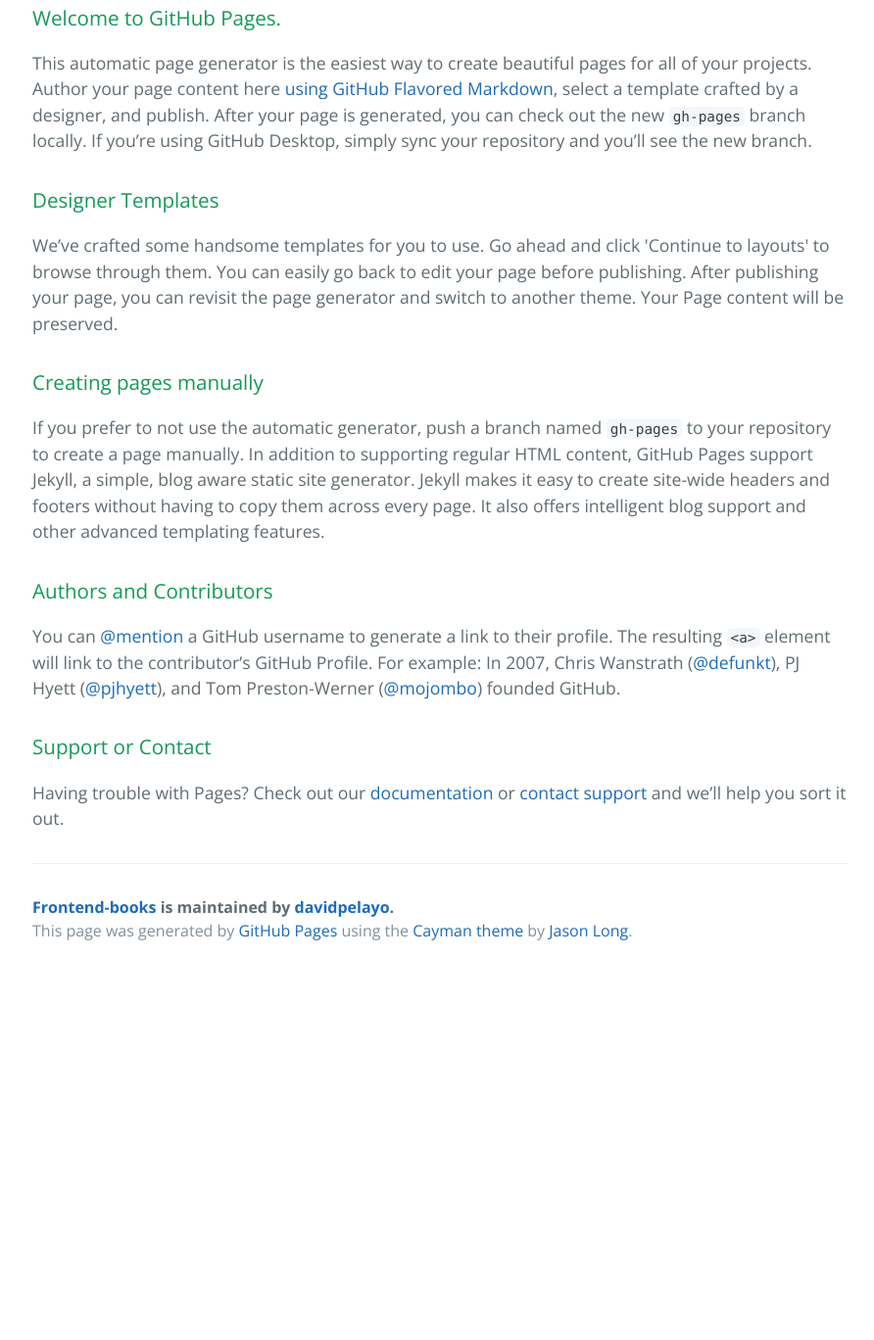
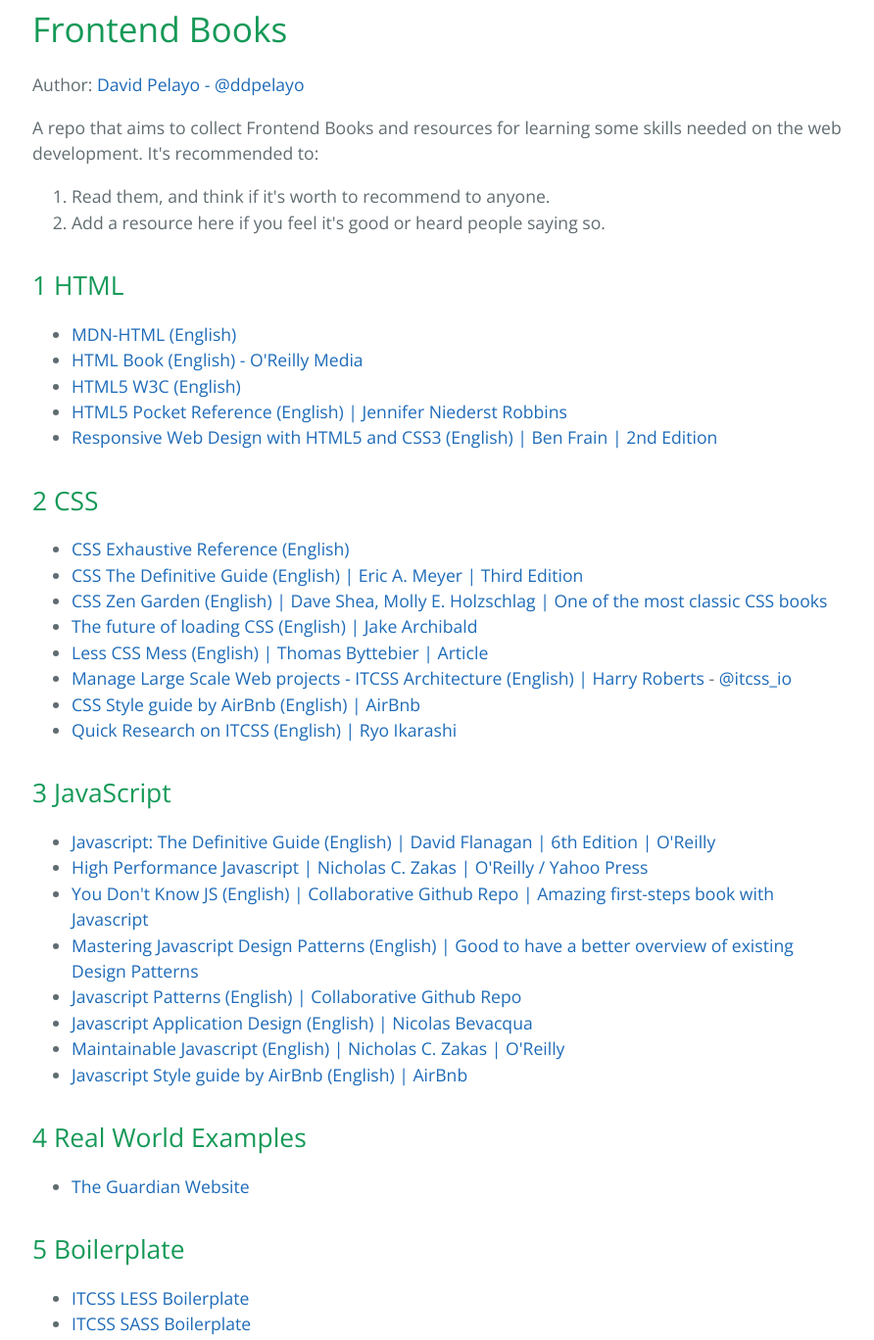
Before and after one commit to trixter5/frontend-books, a plain HTML site: page index.html in a window 1280 px wide. Shown: the part 412-1780 px from the top of the page at 98% size, without its empty margins (191-1083 px from the left). Before the commit the page ends 1406 px from the top, so only its background shows below. Drawn offline with nearby package versions, Linux system fonts and the light colour scheme.

```diff
--- a/index.html
+++ b/index.html
@@ -19,30 +19,73 @@
     </section>
 
     <section class="main-content">
-      <h3>
-<a id="welcome-to-github-pages" class="anchor" href="#welcome-to-github-pages" aria-hidden="true"><span aria-hidden="true" class="octicon octicon-link"></span></a>Welcome to GitHub Pages.</h3>
+      <h1>
+<a id="frontend-books" class="anchor" href="#frontend-books" aria-hidden="true"><span aria-hidden="true" class="octicon octicon-link"></span></a>Frontend Books</h1>
 
-<p>This automatic page generator is the easiest way to create beautiful pages for all of your projects. Author your page content here <a href="https://guides.github.com/features/mastering-markdown/">using GitHub Flavored Markdown</a>, select a template crafted by a designer, and publish. After your page is generated, you can check out the new <code>gh-pages</code> branch locally. If you’re using GitHub Desktop, simply sync your repository and you’ll see the new branch.</p>
+<p>Author: <a href="https://twitter.com/ddpelayo">David Pelayo - @ddpelayo</a></p>
 
-<h3>
-<a id="designer-templates" class="anchor" href="#designer-templates" aria-hidden="true"><span aria-hidden="true" class="octicon octicon-link"></span></a>Designer Templates</h3>
+<p>A repo that aims to collect Frontend Books and resources for learning some skills needed on the web development. It's recommended to:</p>
 
-<p>We’ve crafted some handsome templates for you to use. Go ahead and click 'Continue to layouts' to browse through them. You can easily go back to edit your page before publishing. After publishing your page, you can revisit the page generator and switch to another theme. Your Page content will be preserved.</p>
+<ol>
+<li>Read them, and think if it's worth to recommend to anyone.</li>
+<li>Add a resource here if you feel it's good or heard people saying so.</li>
+</ol>
 
-<h3>
-<a id="creating-pages-manually" class="anchor" href="#creating-pages-manually" aria-hidden="true"><span aria-hidden="true" class="octicon octicon-link"></span></a>Creating pages manually</h3>
+<h2>
+<a id="1-html" class="anchor" href="#1-html" aria-hidden="true"><span aria-hidden="true" class="octicon octicon-link"></span></a>1 HTML</h2>
 
-<p>If you prefer to not use the automatic generator, push a branch named <code>gh-pages</code> to your repository to create a page manually. In addition to supporting regular HTML content, GitHub Pages support Jekyll, a simple, blog aware static site generator. Jekyll makes it easy to create site-wide headers and footers without having to copy them across every page. It also offers intelligent blog support and other advanced templating features.</p>
+<ul>
+<li><a href="https://developer.mozilla.org/en-US/docs/Web/Guide/HTML/HTML5">MDN-HTML (English)</a></li>
+<li><a href="http://oreillymedia.github.io/HTMLBook/">HTML Book (English) - O'Reilly Media</a></li>
+<li><a href="https://www.w3.org/TR/html5/">HTML5 W3C (English)</a></li>
+<li><a href="https://www.amazon.com/HTML5-Pocket-Reference-OReilly/dp/1449363350">HTML5 Pocket Reference (English) | Jennifer Niederst Robbins</a></li>
+<li><a href="https://www.amazon.com/Responsive-Web-Design-HTML5-CSS3/dp/1784398934">Responsive Web Design with HTML5 and CSS3 (English) | Ben Frain | 2nd Edition</a></li>
+</ul>
 
-<h3>
-<a id="authors-and-contributors" class="anchor" href="#authors-and-contributors" aria-hidden="true"><span aria-hidden="true" class="octicon octicon-link"></span></a>Authors and Contributors</h3>
+<h2>
+<a id="2-css" class="anchor" href="#2-css" aria-hidden="true"><span aria-hidden="true" class="octicon octicon-link"></span></a>2 CSS</h2>
 
-<p>You can <a href="https://help.github.com/articles/basic-writing-and-formatting-syntax/#mentioning-users-and-teams" class="user-mention">@mention</a> a GitHub username to generate a link to their profile. The resulting <code>&lt;a&gt;</code> element will link to the contributor’s GitHub Profile. For example: In 2007, Chris Wanstrath (<a href="https://github.com/defunkt" class="user-mention">@defunkt</a>), PJ Hyett (<a href="https://github.com/pjhyett" class="user-mention">@pjhyett</a>), and Tom Preston-Werner (<a href="https://github.com/mojombo" class="user-mention">@mojombo</a>) founded GitHub.</p>
+<ul>
+<li><a href="https://developer.mozilla.org/en-US/docs/Web/CSS/Reference">CSS Exhaustive Reference (English)</a></li>
+<li><a href="http://meyerweb.com/eric/books/css-tdg/">CSS The Definitive Guide (English) | Eric A. Meyer | Third Edition</a></li>
+<li><a href="https://www.amazon.com/Zen-CSS-Design-Visual-Enlightenment/dp/0321303474?ie=UTF8&amp;redirect=true&amp;tag=mezzoblue-20">CSS Zen Garden (English) | Dave Shea, Molly E. Holzschlag | One of the most classic CSS books</a></li>
+<li><a href="https://jakearchibald.com/2016/link-in-body/">The future of loading CSS (English) | Jake Archibald</a></li>
+<li><a href="http://thomasbyttebier.be/blog/less-css-mess">Less CSS Mess (English) | Thomas Byttebier | Article</a></li>
+<li>
+<a href="http://www.creativebloq.com/web-design/manage-large-scale-web-projects-new-css-architecture-itcss-41514731">Manage Large Scale Web projects - ITCSS Architecture (English) | Harry Roberts</a> - <a href="https://twitter.com/itcss_io">@itcss_io</a>
+</li>
+<li><a href="https://github.com/airbnb/css">CSS Style guide by AirBnb (English) | AirBnb</a></li>
+<li><a href="https://github.com/RyoIkarashi/ITCSS">Quick Research on ITCSS (English) | Ryo Ikarashi</a></li>
+</ul>
 
-<h3>
-<a id="support-or-contact" class="anchor" href="#support-or-contact" aria-hidden="true"><span aria-hidden="true" class="octicon octicon-link"></span></a>Support or Contact</h3>
+<h2>
+<a id="3-javascript" class="anchor" href="#3-javascript" aria-hidden="true"><span aria-hidden="true" class="octicon octicon-link"></span></a>3 JavaScript</h2>
 
-<p>Having trouble with Pages? Check out our <a href="https://help.github.com/pages">documentation</a> or <a href="https://github.com/contact">contact support</a> and we’ll help you sort it out.</p>
+<ul>
+<li><a href="http://shop.oreilly.com/product/9780596805531.do">Javascript: The Definitive Guide (English) | David Flanagan | 6th Edition | O'Reilly</a></li>
+<li><a href="http://shop.oreilly.com/product/9780596802806.do">High Performance Javascript | Nicholas C. Zakas |  O'Reilly / Yahoo Press</a></li>
+<li><a href="https://github.com/getify/You-Dont-Know-JS/">You Don't Know JS (English) | Collaborative Github Repo | Amazing first-steps book with Javascript</a></li>
+<li><a href="https://www.amazon.com/Mastering-JavaScript-Design-Patterns-Simon/dp/1783987987">Mastering Javascript Design Patterns (English) | Good to have a better overview of existing Design Patterns</a></li>
+<li><a href="https://github.com/shichuan/javascript-patterns">Javascript Patterns (English) | Collaborative Github Repo</a></li>
+<li><a href="https://www.manning.com/books/javascript-application-design">Javascript Application Design (English) | Nicolas Bevacqua</a></li>
+<li><a href="http://shop.oreilly.com/product/0636920025245.do">Maintainable Javascript (English) | Nicholas C. Zakas | O'Reilly</a></li>
+<li><a href="https://github.com/airbnb/javascript">Javascript Style guide by AirBnb (English) | AirBnb</a></li>
+</ul>
+
+<h2>
+<a id="4-real-world-examples" class="anchor" href="#4-real-world-examples" aria-hidden="true"><span aria-hidden="true" class="octicon octicon-link"></span></a>4 Real World Examples</h2>
+
+<ul>
+<li><a href="https://github.com/guardian/frontend">The Guardian Website</a></li>
+</ul>
+
+<h2>
+<a id="5-boilerplate" class="anchor" href="#5-boilerplate" aria-hidden="true"><span aria-hidden="true" class="octicon octicon-link"></span></a>5 Boilerplate</h2>
+
+<ul>
+<li><a href="https://github.com/davidpelayo/itcss-less-boilerplate">ITCSS LESS Boilerplate</a></li>
+<li><a href="https://github.com/gpmd/itcss-boilerplate">ITCSS SASS Boilerplate</a></li>
+</ul>
 
       <footer class="site-footer">
         <span class="site-footer-owner"><a href="https://github.com/davidpelayo/frontend-books">Frontend-books</a> is maintained by <a href="https://github.com/davidpelayo">davidpelayo</a>.</span>
```
Also changed, not shown: params.json (+1 -1 lines).
